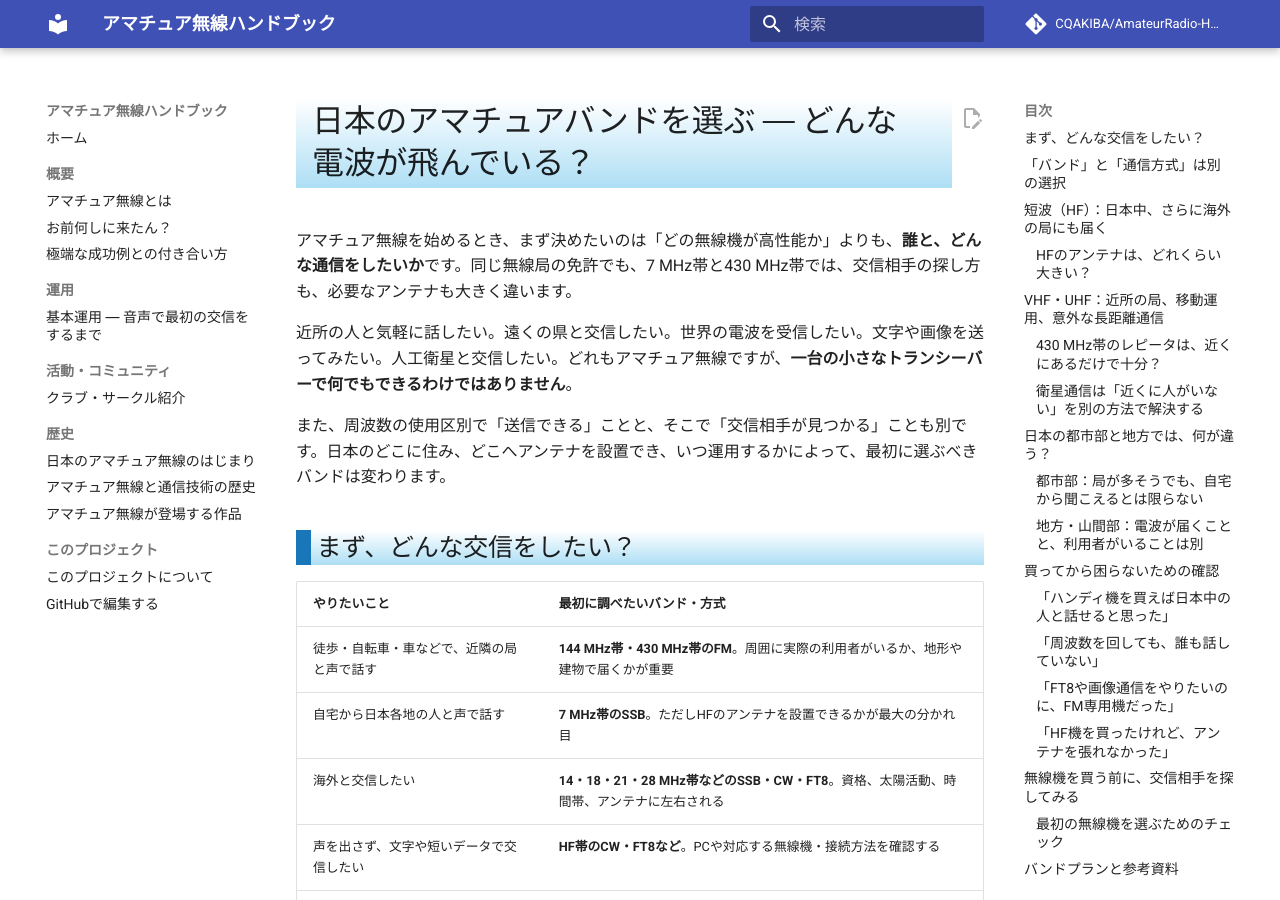
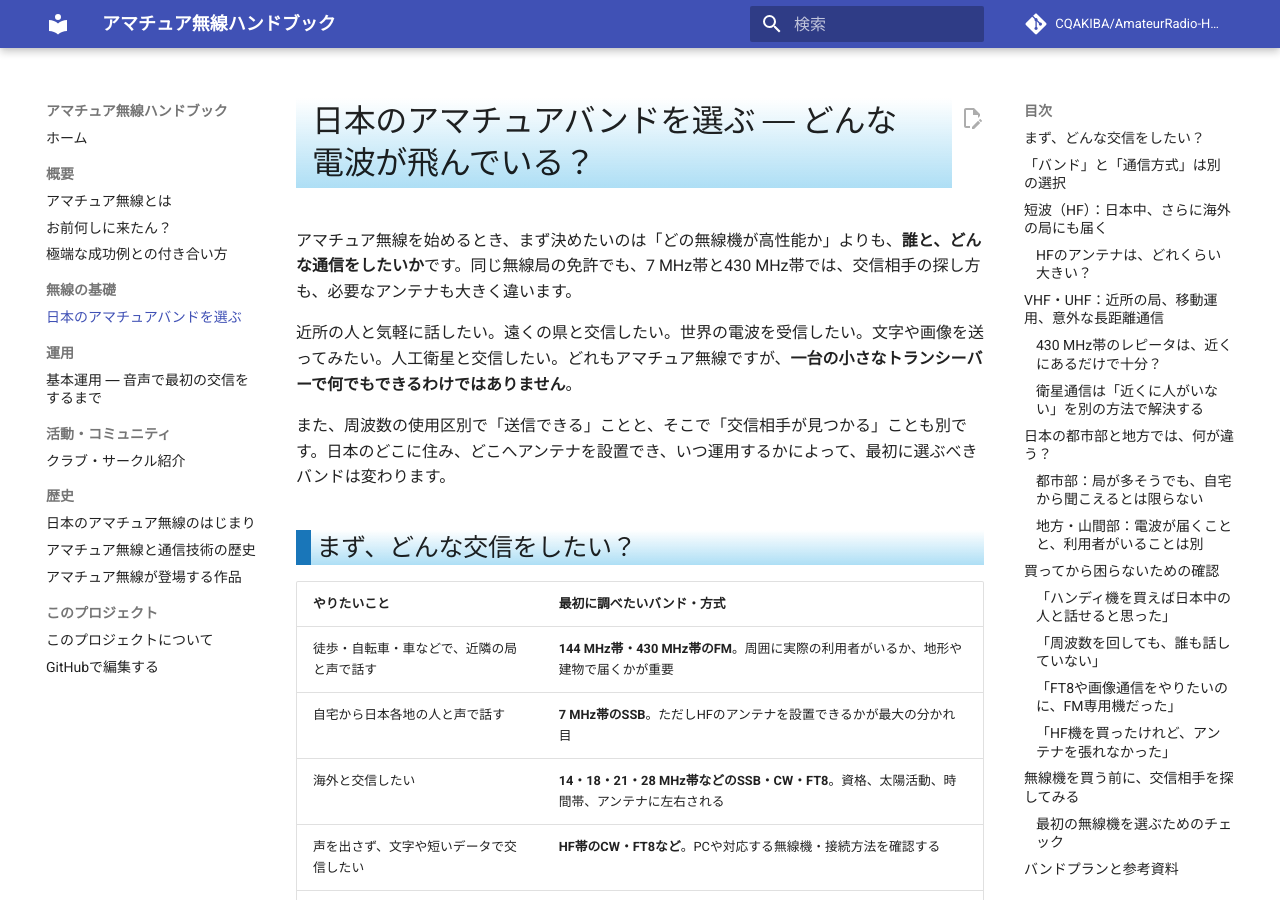
Before and after one commit to CQAKIBA/AmateurRadio-Handbook, an MkDocs documentation site: the page built from docs/02_無線の基礎/japan-band-guide.md, in a window 1280 px wide and 900 px high. Built offline with MkDocs 1.6.1 and Material for MkDocs 9.7.7, drawn with Linux system fonts in a browser that asks for light colours; comment, search, counter and statistics services are not loaded.

Commit message:
docs: add Japan band guide to site navigation

```diff
--- a/mkdocs.yml
+++ b/mkdocs.yml
@@ -14,6 +14,8 @@ nav:
       - アマチュア無線とは: 00_概要/アマチュア無線とは.md
       - お前何しに来たん？: 00_概要/お前何しに来たん.md
       - 極端な成功例との付き合い方: 00_概要/極端な成功例との付き合い方.md
+  - 無線の基礎:
+      - 日本のアマチュアバンドを選ぶ: 02_無線の基礎/japan-band-guide.md
   - 運用:
       - 基本運用 ― 音声で最初の交信をするまで: 06_運用/基本運用.md
   - 活動・コミュニティ:
```
